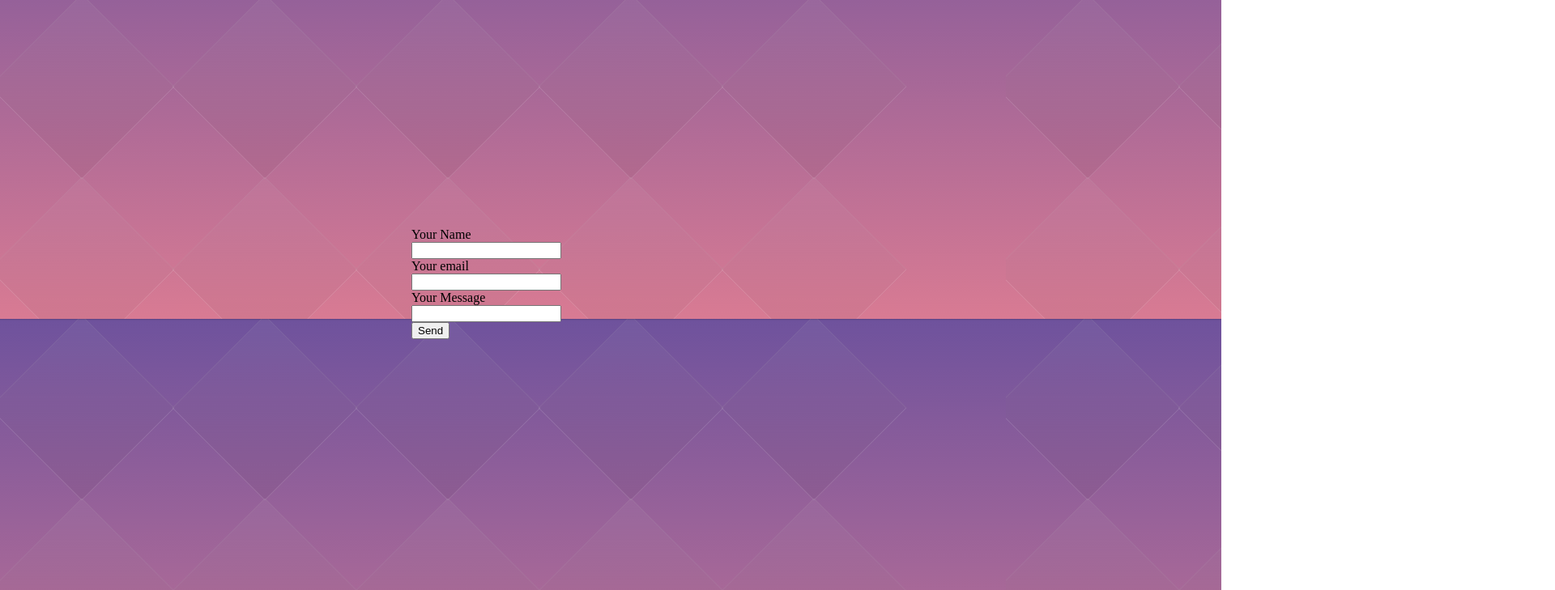
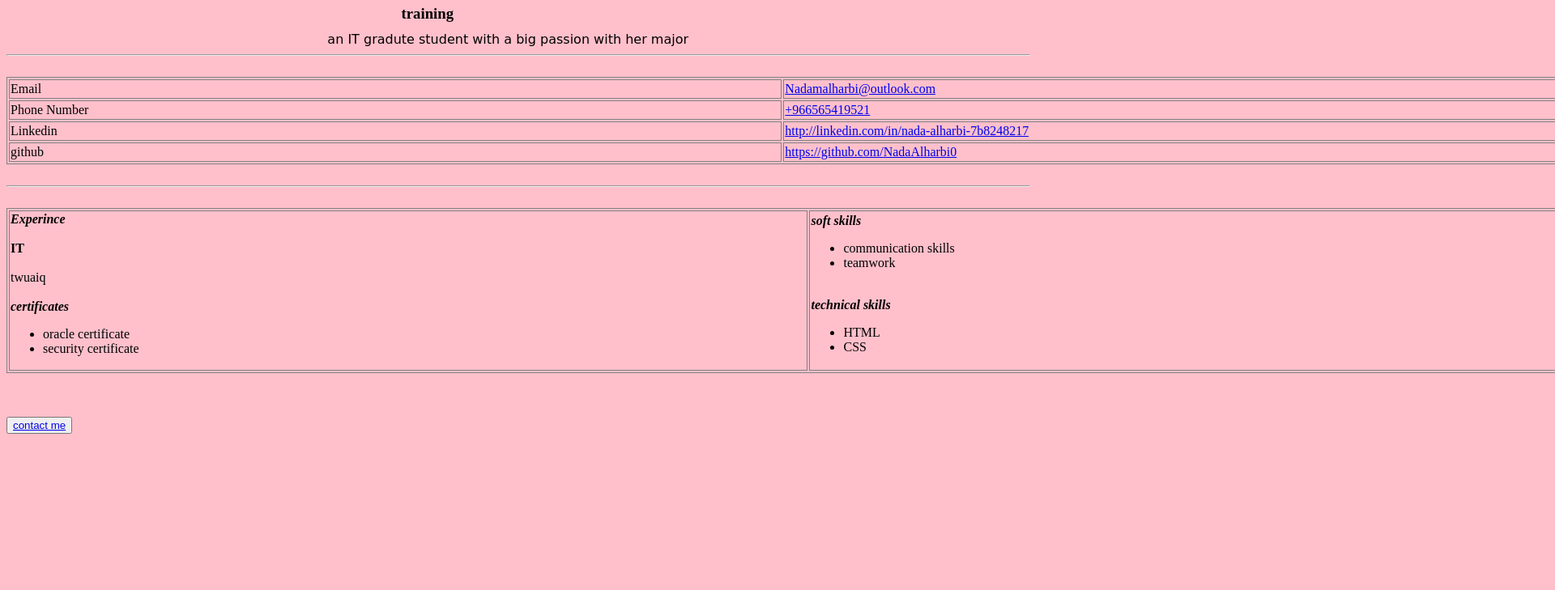
Before and after one commit to NadaAlharbi0/html-css-hw, a plain HTML site: page index.html in a window 1280 px wide. Shown: the part 229-958 px from the top of the page at 81% size, 1920 px wide, since content can reach past the window. After the commit the page ends 800 px from the top, so only its background shows below. Drawn offline with Linux system fonts and the light colour scheme; a web font is replaced by a local one.

Commit message:
Add files via upload

```diff
--- /dev/null
+++ b/index.css
@@ -0,0 +1,5 @@
+body {
+
+background-color: pink;
+
+} /* تغيير لون باك قراوند الصفحة */
--- a/index.html
+++ b/index.html
@@ -1,45 +1,167 @@
+
+
+
+
 <!DOCTYPE html>
 <html>
 <head>
+    <meta charset="UTF-8">
+    <meta name="viewport" content="width=device-width, initial-scale=1.0">
+<link rel="stylesheet" href="index.css">
+  <title> twuaiq H.M </title>
+<img src="tutorial-img-modified.png" height="150" width="150" alt="img">
+<style>
+table, td {
+border: 1px  solid gray;
+height: 20px;
+width: 2000px;
 
-<title>  contact me   </title>
-<link rel="stylesheet" href="style.css">
+
+
+
+}
+
+
+
+</style>
+
 <style>
+table, td
+
+
+</style>
+
+<style>
+
+    h1 {
+
+        position: absolute;
+        right: 600px
+    }
 
 
 
 </style>
 
 
+<style>
+h3 {
+
+    position: absolute;
+        right:720px
+}
+
+</style>
+<link rel="preconnect" href="https://fonts.googleapis.com">
+<link rel="preconnect" href="https://fonts.gstatic.com" crossorigin>
+<link href="https://fonts.googleapis.com/css2?family=Rubik+Moonrocks&display=swap" rel="stylesheet">
+<style>
+    p {
+
+        font-family: 'Rubik Moonrocks', cursive;
 
 
+        position: absolute;
+        right: 430px
+
+    }
+</style>
 <body>
-
-<hr>
-
-<form>  <!-- فورم لادخال معلومات التواصل -->
-
-    <lable for="name">  Your Name  </lable>
-    <br>
-    <input  type="text" id="name">
+<h1 >  Nada Alharbi </h1>
+<br>
+<br>
+<br>
+<br>
+<h3> training  </h3>
+<br>
 <br>
 
-    <lable for="email">  Your email  </lable>
-    <br>
-    <input  type="text" id="email">
+
+<p> an IT gradute student with a big passion with her major  </p>
+<br>
+<br>
+<hr>
+<br>
+<table> <!-- تيبل للمعلومات الشخصية-->
+
+  <tr> <td>Email
+
+  </td> <td>  <a href="Nadamalharbi@outlook.com">           Nadamalharbi@outlook.com  </a>   </td>  </tr>
+  <tr> <td>  Phone Number   </td> <td> <a href="+966565419521">     +966565419521 </a>  </td> </tr>
+  <tr> <td> Linkedin  </td> <td>  <a href="http://linkedin.com/in/nada-alharbi-7b8248217">     http://linkedin.com/in/nada-alharbi-7b8248217 </a>
+
+  </p>  </td>  </tr>
+  <tr> <td> github  </td> <td>    <a href="https://github.com/NadaAlharbi0">        https://github.com/NadaAlharbi0 </a>   </td>   </tr>
+
+
+
+
+</table>
 
 <br>
+<hr>
+<br>
 
-    <lable for="message">  Your Message  </lable>
-    <br>
-    <input  type="text" id="message">
+<table>
+
+    <tr> <td> <em><strong>  Experince  </strong></em>
 <br>
-    <input type="submit" value="Send">
+<br>
+       <b> IT </b>
+        <br>
+        <br>
+        twuaiq
+        <br>
+        <br>
+        <em><strong> certificates   </strong></em>
+        <ul>
+<li>   oracle certificate  </li>
+<li>  security certificate </li>
 
-</form>
+        </ul>
+    </td>
+
+    <td>
+        <em><strong> soft skills </strong></em>
+<br>
+<ul>
+    <li>   communication skills  </li>
+    <li>  teamwork  </li>
+
+<br>
+</ul>
+
+    <em><strong> technical skills </strong></em>
+<br>
+<ul>
+<li>   HTML  </li>
+<li> CSS  </li>
+
+
+    </td>  </tr>
+
+
+</table>
+
+
+
+<br>
+<br>
+<br>
+
+<button type="button"><a href="/Users/nadaalharbi/Desktop/HTML-CSS-Project-main/contactpage.html"> contact me</a></button>
 
 
 </body>
+
+
+</head>
+
+
+
+
+
+
 
 
 
```
Also changed, not shown: contactpage.html (added, +55 -0 lines).
